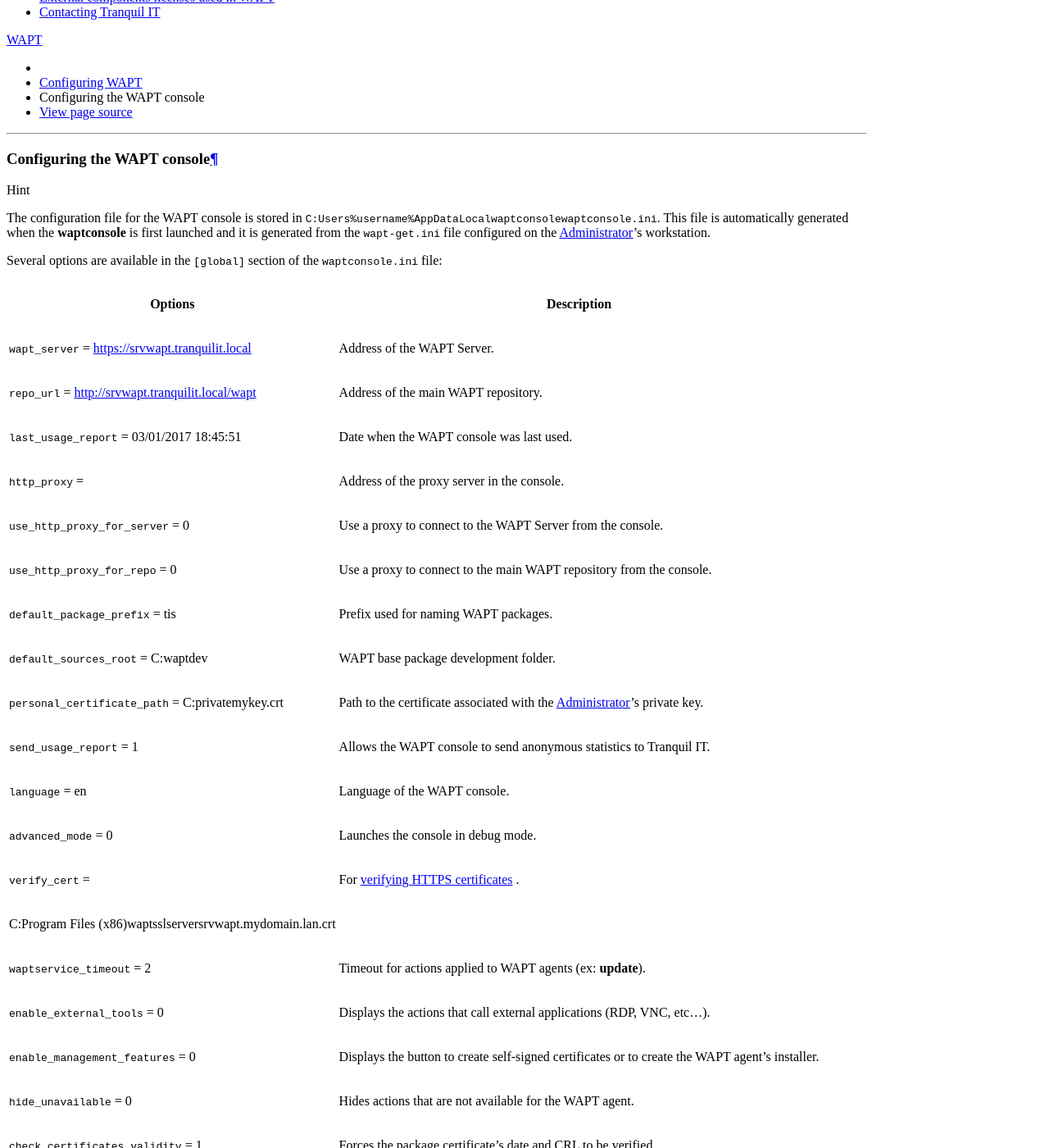
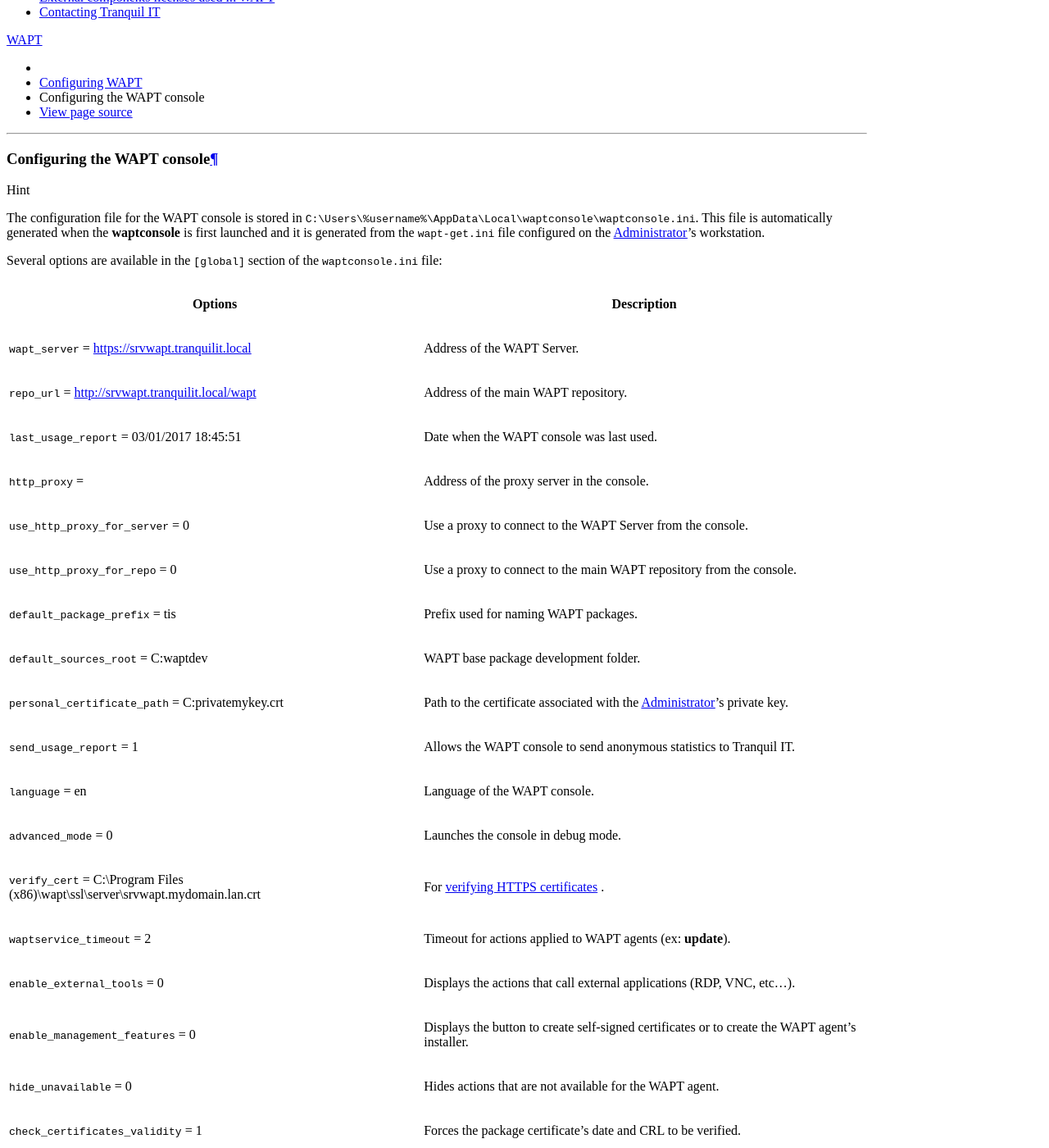
Before and after one commit to tranquilit/WAPT-Documentation, a Sphinx documentation site: the page built from source/wapt-configuration/ini-file/waptconsole.ini.rst, in a window 1280 px wide and 1400 px high, scrolled down 695 px. Shown: the whole window at 82% size. Built offline with Sphinx 7.4.7 and the Read the Docs theme 2.0.0, drawn with Linux system fonts in a browser that asks for light colours; some of the changed text lies outside the part shown.

Commit message:
Fix incorrect path and arrays

```diff
--- a/source/wapt-configuration/ini-file/index.rst
+++ b/source/wapt-configuration/ini-file/index.rst
@@ -16,7 +16,7 @@
 in :file:`/opt/wapt/waptserver/waptserver.ini`.
 
 The WAPT Server configuration file on Windows systems is found
-in :file:`C:\Program Files (x86)\wapt\waptserver\waptserver.ini`.
+in :file:`C:\\Program Files (x86)\\wapt\\waptserver\\waptserver.ini`.
 
 .. attention::
 
--- a/source/wapt-configuration/ini-file/waptconsole.ini.rst
+++ b/source/wapt-configuration/ini-file/waptconsole.ini.rst
@@ -17,7 +17,7 @@
 .. hint::
 
     The configuration file for the WAPT console is stored in
-    :file:`C:\Users\%username%\AppData\Local\waptconsole\waptconsole.ini`.
+    :file:`C:\\Users\\%username%\\AppData\\Local\\waptconsole\\waptconsole.ini`.
     This file is automatically generated when the :program:`waptconsole`
     is first launched and it is generated from the :file:`wapt-get.ini`
     file configured on the :term:`Administrator`'s workstation.
@@ -27,64 +27,64 @@
 
 .. tabularcolumns:: |\X{5}{12}|\X{7}{12}|
 
-================================================================ ======================================================================================
-Options                                                          Description
-================================================================ ======================================================================================
-``wapt_server`` = https://srvwapt.tranquilit.local               Address of the WAPT Server.
+=============================================================================================== ======================================================================================
+Options                                                                                         Description
+=============================================================================================== ======================================================================================
+``wapt_server`` = https://srvwapt.tranquilit.local                                              Address of the WAPT Server.
 
-``repo_url`` = http://srvwapt.tranquilit.local/wapt              Address of the main WAPT repository.
+``repo_url`` = http://srvwapt.tranquilit.local/wapt                                             Address of the main WAPT repository.
 
-``last_usage_report`` = 03/01/2017 18:45:51                      Date when the WAPT console was last used.
+``last_usage_report`` = 03/01/2017 18:45:51                                                     Date when the WAPT console was last used.
 
-``http_proxy`` =                                                 Address of the proxy server in the console.
+``http_proxy`` =                                                                                Address of the proxy server in the console.
 
-``use_http_proxy_for_server`` = 0                                Use a proxy to connect to the WAPT Server
-                                                                 from the console.
+``use_http_proxy_for_server`` = 0                                                               Use a proxy to connect to the WAPT Server
+                                                                                                from the console.
 
-``use_http_proxy_for_repo`` = 0                                  Use a proxy to connect to the main WAPT repository
-                                                                 from the console.
+``use_http_proxy_for_repo`` = 0                                                                 Use a proxy to connect to the main WAPT repository
+                                                                                                from the console.
 
-``default_package_prefix`` = tis                                 Prefix used for naming WAPT packages.
+``default_package_prefix`` = tis                                                                Prefix used for naming WAPT packages.
 
-``default_sources_root`` = C:\waptdev                            WAPT base package development folder.
+``default_sources_root`` = C:\waptdev                                                           WAPT base package development folder.
 
-``personal_certificate_path`` = C:\private\mykey.crt             Path to the certificate associated with the
-                                                                 :term:`Administrator`'s private key.
+``personal_certificate_path`` = C:\private\mykey.crt                                            Path to the certificate associated with the
+                                                                                                :term:`Administrator`'s private key.
 
-``send_usage_report`` = 1                                        Allows the WAPT console to send anonymous
-                                                                 statistics to Tranquil IT.
+``send_usage_report`` = 1                                                                       Allows the WAPT console to send anonymous
+                                                                                                statistics to Tranquil IT.
 
-``language`` = en                                                Language of the WAPT console.
+``language`` = en                                                                               Language of the WAPT console.
 
-``advanced_mode`` = 0                                            Launches the console in debug mode.
+``advanced_mode`` = 0                                                                           Launches the console in debug mode.
 
-``verify_cert`` =                                                For :ref:`verifying HTTPS certificates <activating_HTTPS_certificate_verification>` .
-C:\Program Files (x86)\wapt\ssl\server\srvwapt.mydomain.lan.crt
+``verify_cert`` = C:\\Program Files (x86)\\wapt\\ssl\\server\\srvwapt.mydomain.lan.crt          For :ref:`verifying HTTPS certificates <activating_HTTPS_certificate_verification>` .
 
-``waptservice_timeout`` = 2                                      Timeout for actions applied to WAPT agents
-                                                                 (ex: :command:`update`).
 
-``enable_external_tools`` = 0                                    Displays the actions that call external
-                                                                 applications (RDP, VNC, etc...).
+``waptservice_timeout`` = 2                                                                     Timeout for actions applied to WAPT agents
+                                                                                                (ex: :command:`update`).
 
-``enable_management_features`` = 0                               Displays the button to create self-signed certificates
-                                                                 or to create the WAPT agent's installer.
+``enable_external_tools`` = 0                                                                   Displays the actions that call external
+                                                                                                applications (RDP, VNC, etc...).
 
-``hide_unavailable`` = 0                                         Hides actions that are not available
-                                                                 for the WAPT agent.
+``enable_management_features`` = 0                                                              Displays the button to create self-signed certificates
+                                                                                                or to create the WAPT agent's installer.
 
-``check_certificates_validity`` = 1                              Forces the package certificate's date
-                                                                 and CRL to be verified.
+``hide_unavailable`` = 0                                                                        Hides actions that are not available
+                                                                                                for the WAPT agent.
 
-``sign_digests`` = ``sha256,sha1``                               List of allowed signature algorithms
-                                                                 for the WAPT packages
-================================================================ ======================================================================================
+``check_certificates_validity`` = 1                                                             Forces the package certificate's date
+                                                                                                and CRL to be verified.
+
+``sign_digests`` = ``sha256,sha1``                                                              List of allowed signature algorithms
+                                                                                                for the WAPT packages
+=============================================================================================== ======================================================================================
 
 Configuring external repositories
 ---------------------------------
 
 You may add several external repositories by adding ``[sections]``
-in :file:`C:\Users\%username%\AppData\Local\waptconsole\waptconsole.ini`.
+in :file:`C:\\Users\\%username%\\AppData\\Local\\waptconsole\\waptconsole.ini`.
 
 Example:
 
```
